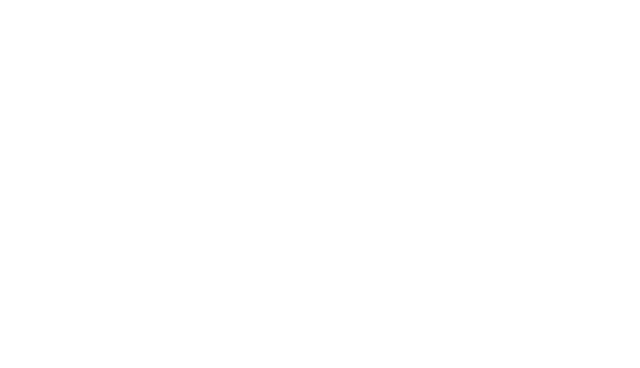
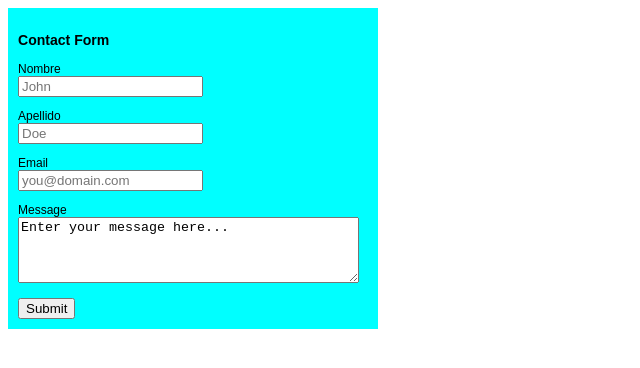
Before and after one commit to OskDelgado/RetoSemana2, a plain HTML site: page index.html in a window 1280 px wide. Shown: the whole page, without its empty margins (0-640 px from the left). Drawn offline with Linux system fonts and the light colour scheme.

Commit message:
Update index.html

```diff
--- a/index.html
+++ b/index.html
@@ -3,8 +3,42 @@
 <head>
     <meta charset="UTF-8">
     <title>Document</title>
+    <style>
+        body {font-family: Arial, Helvetica, sans-serif; font-size: 12px;}
+        div {
+            width: 350px;
+            border: 2px;
+            padding: 10px;
+            background-color: aqua;
+            }
+    </style>
 </head>
 <body>
+    <div>
+
+    <h3>Contact Form</h3>
+    <form action="#">
+        <p>
+            Nombre <br>
+            <input type="text" minlength="6" placeholder="John">
+        </p>
+
+        <p>
+        Apellido <br>
+        <input type="text" minlength="6" placeholder="Doe">
+        </p>
+        <p>
+        Email <br>
+        <input type="email" placeholder="you@domain.com">
+        </p>
+        <p>
+        Message
+        <textarea rows="4" cols="40" minlength="20" maxlength="140">Enter your message here...</textarea>
+        </p>
+        <input type="submit" value="Submit">
+
+    </form>
+    </div>
 
 </body>
 </html>
```
